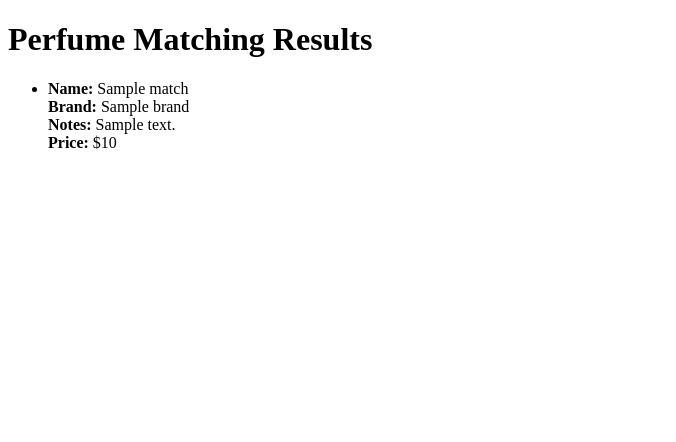
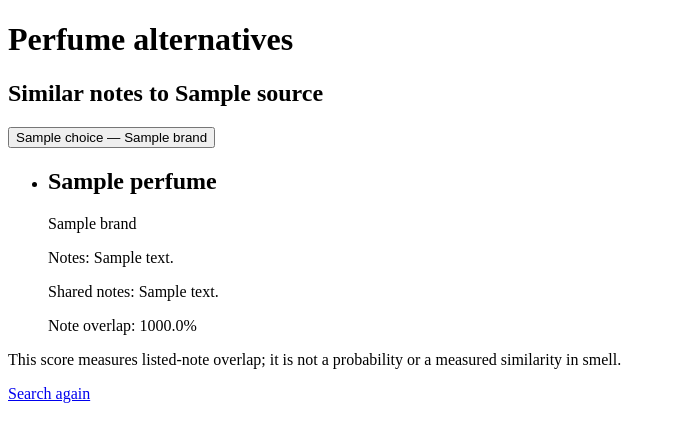
Before and after one commit to ProudMask/ScentMatcher, a Flask app: template templates/results.html in a window 1280 px wide. Shown: the top 442 px of the page, without its empty margins (0-676 px from the left). Run offline with Flask 3, Linux system fonts and the light colour scheme; the template is opened without the code that fills it: most values are stand-ins (such as "Sample title", 1, 10 or a date in 2020).

Commit message:
Improve reproducible note-based perfume matching

```diff
--- a/templates/results.html
+++ b/templates/results.html
@@ -1,19 +1,9 @@
-<!DOCTYPE html>
-<html>
-<head>
-    <title>Perfume Matching Results</title>
-</head>
-<body>
-    <h1>Perfume Matching Results</h1>
-    <ul>
-        {% for match in matches %}
-        <li>
-            <strong>Name:</strong> {{ match.name }}<br>
-            <strong>Brand:</strong> {{ match.brand }}<br>
-            <strong>Notes:</strong> {{ match.notes }}<br>
-            <strong>Price:</strong> ${{ match.price }}<br>
-        </li>
-        {% endfor %}
-    </ul>
-</body>
-</html>
+<!doctype html>
+<html lang="en"><head><meta charset="utf-8"><meta name="viewport" content="width=device-width, initial-scale=1"><title>ScentMatcher results</title></head>
+<body><h1>Perfume alternatives</h1>
+{% if source %}<h2>Similar notes to {{ source.name }}</h2>{% endif %}
+{% if message %}<p role="status">{{ message }}</p>{% endif %}
+{% for choice in choices %}<form method="post" action="{{ url_for('search_perfumes') }}"><button name="perfume_name" value="{{ choice.name }}">{{ choice.name }} — {{ choice.brand }}</button></form>{% endfor %}
+<ul>{% for match in matches %}<li><h2>{{ match.perfume.name }}</h2><p>{{ match.perfume.brand }}</p><p>Notes: {{ match.perfume.notes }}</p><p>Shared notes: {{ match.shared_notes|join(', ') }}</p><p>Note overlap: {{ '%.1f'|format(match.score * 100) }}%</p></li>{% endfor %}</ul>
+<p>This score measures listed-note overlap; it is not a probability or a measured similarity in smell.</p>
+<a href="{{ url_for('index') }}">Search again</a></body></html>
```
